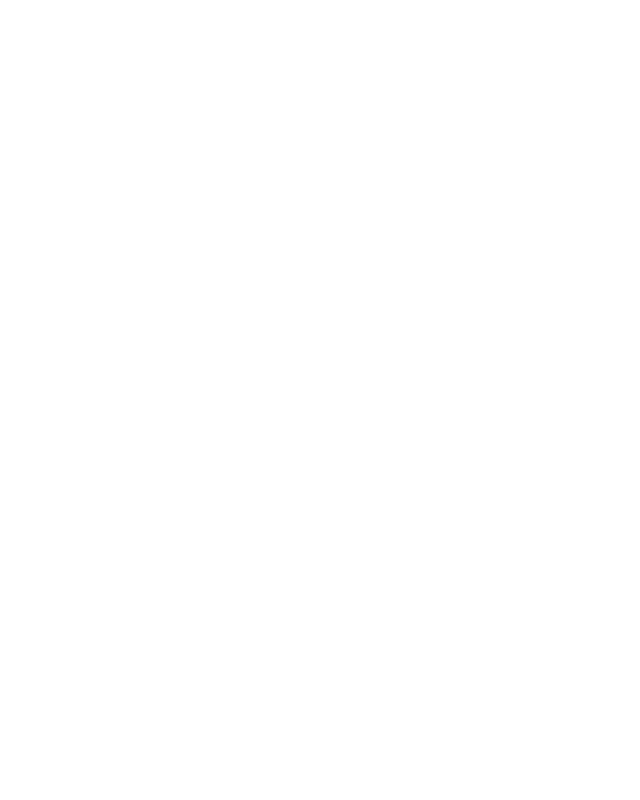
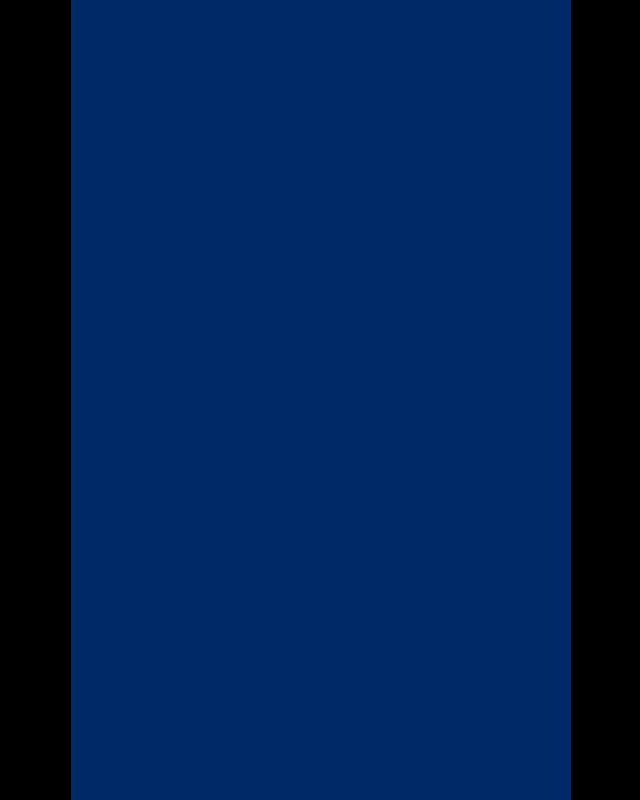
Before and after one commit to DDingji-World/web, a React (Vite) app: page / in a window 1280 px wide. Shown: the whole page, without its empty margins (319-959 px from the left). Built offline with nearby package versions, Linux system fonts and the light colour scheme.

Commit message:
MZRF-43 백그라운드 컴포넌트 제작

```diff
--- a/src/App.css
+++ b/src/App.css
@@ -1,41 +1,4 @@
 #root {
-  max-width: 1280px;
-  margin: 0 auto;
-  padding: 2rem;
-  text-align: center;
+  width: 100%;
+
 }
-
-.logo {
-  height: 6em;
-  padding: 1.5em;
-  will-change: filter;
-}
-.logo:hover {
-  filter: drop-shadow(0 0 2em #646cffaa);
-}
-.logo.react:hover {
-  filter: drop-shadow(0 0 2em #61dafbaa);
-}
-
-@keyframes logo-spin {
-  from {
-    transform: rotate(0deg);
-  }
-  to {
-    transform: rotate(360deg);
-  }
-}
-
-@media (prefers-reduced-motion: no-preference) {
-  a:nth-of-type(2) .logo {
-    animation: logo-spin infinite 20s linear;
-  }
-}
-
-.card {
-  padding: 2em;
-}
-
-.read-the-docs {
-  color: #888;
-}
--- a/src/App.tsx
+++ b/src/App.tsx
@@ -1,11 +1,13 @@
 import './App.css'
-import { Provider } from 'react-redux'
-import { store } from './store'
+import {Provider} from 'react-redux'
+import {store} from './store'
 import Main from './pages/Main'
 import RandomSelectionCard from './pages/RandomSelectionCard'
-import { BrowserRouter, Route, Routes } from 'react-router-dom'
+import {BrowserRouter, Route, Routes} from 'react-router-dom'
 import RestaurantList from './pages/RestaurantList'
 import RestaurantInfo from './pages/RestaurantInfo'
+import GlobalLayout from "./components/GlobalLayout";
+
 
 function App() {
   return (
@@ -14,7 +16,7 @@
       // basename={process.env.PUBLIC_URL}
       >
         <Routes>
-          <Route path="/" element={<Main />} />
+          <Route path="/" element={<GlobalLayout children={<Main />}/>} />
           <Route path="/random-selection-card" element={<RandomSelectionCard />} />
           <Route path="/restaurant/list" element={<RestaurantList />} />
           <Route path="/restaurant/:id" element={<RestaurantInfo />} />
--- /dev/null
+++ b/src/components/GlobalLayout.tsx
@@ -0,0 +1,28 @@
+import styled from "styled-components";
+import {ReactNode} from "react";
+
+
+interface GlobalLayoutProps{
+    children: ReactNode
+}
+
+const GlobalBody = styled.div`
+  background-color: #002967;
+  width: 500px;
+  height: 100vh;
+  margin: 0 auto;
+`
+const GlobalBackground = styled.div`
+  background-color: black;
+  width: 100%;
+`
+
+export default function GlobalLayout({children}:GlobalLayoutProps) : JSX.Element{
+    return <>
+        <GlobalBackground>
+            <GlobalBody>
+                {children}
+            </GlobalBody>
+        </GlobalBackground>
+    </>
+}
```
